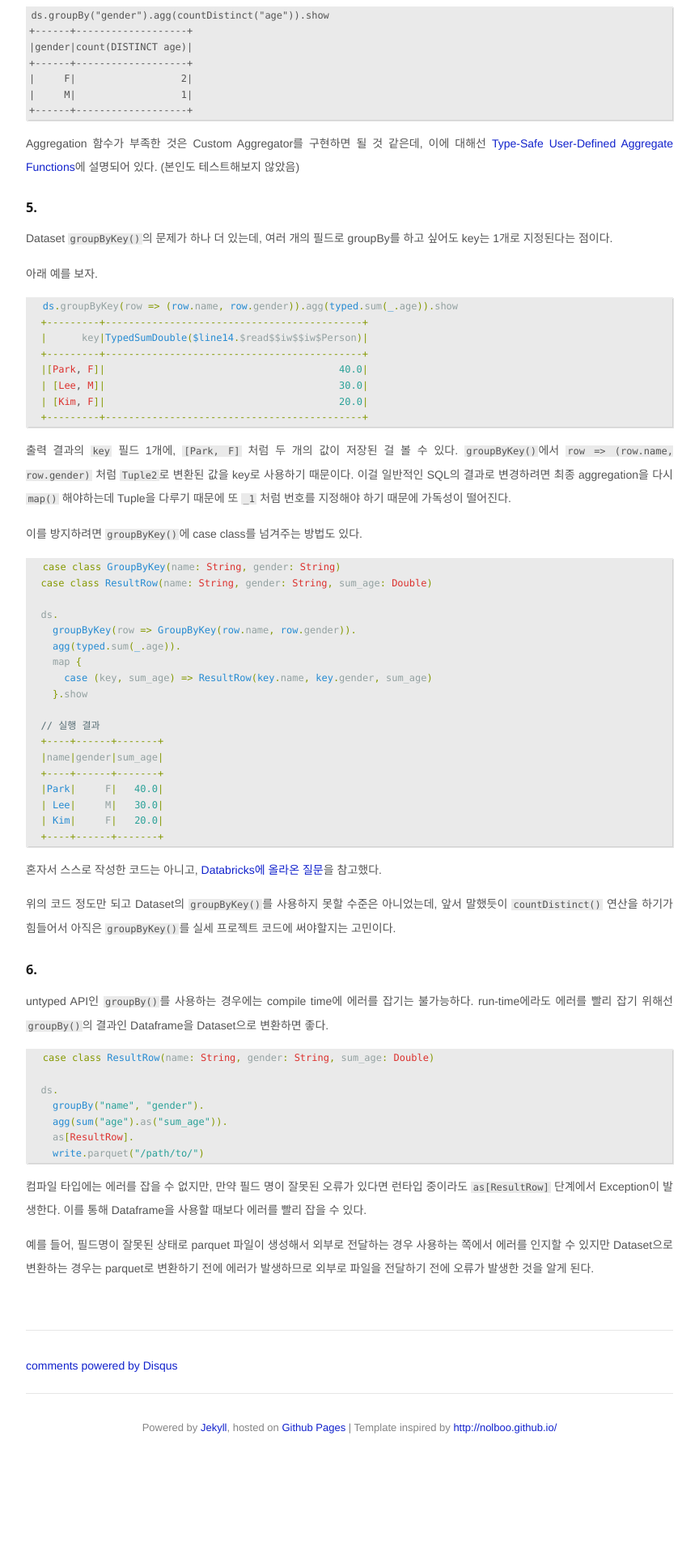
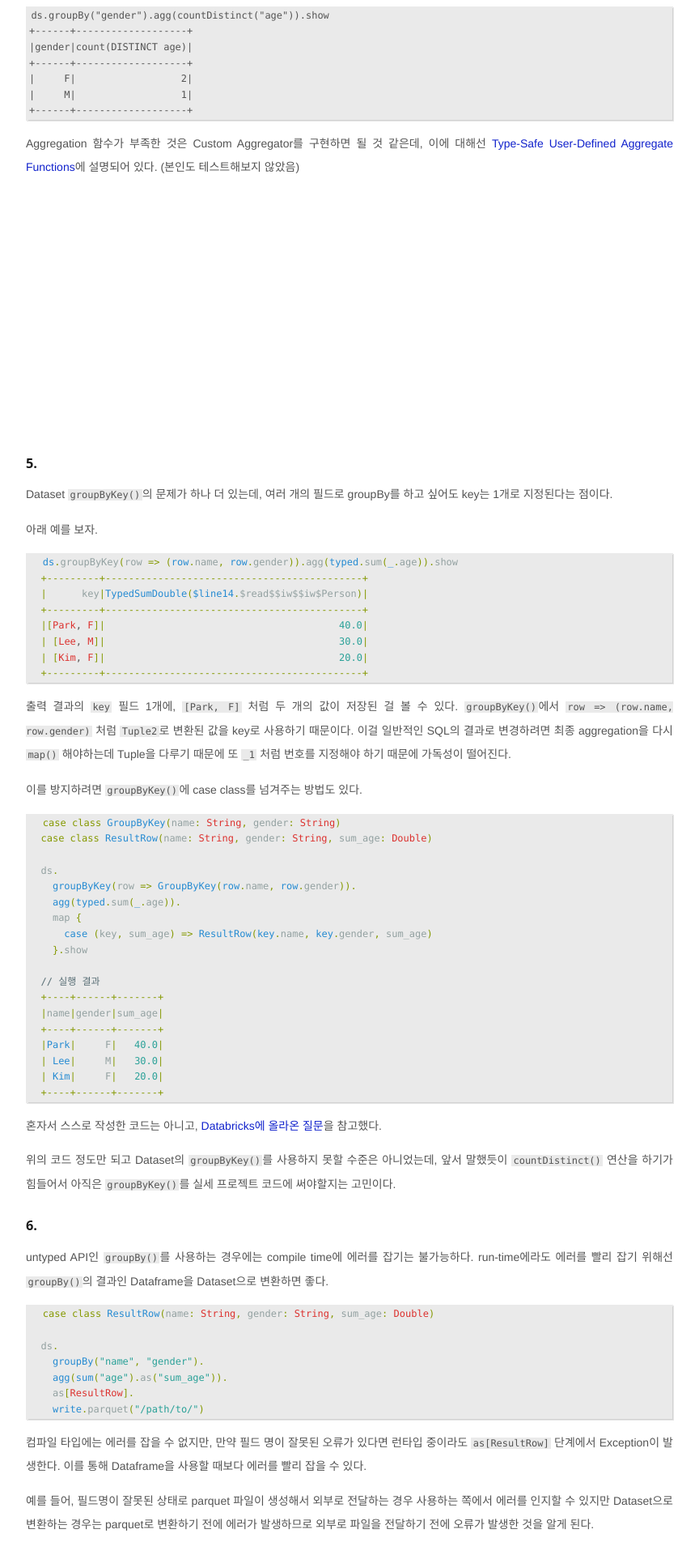
Before and after one commit to jason-heo/jason-heo.github.io, a Jekyll site: the page built from _posts/2019-08-10-dataset-typed-api.md, in a window 1280 px wide. Shown: the part 3295-5215 px from the top of the page at 81% size, without its empty margins (208-1072 px from the left). Built offline with Jekyll 4.4.1, drawn with Linux system fonts in a browser that asks for light colours; comment, search, counter and statistics services are not loaded; before the commit the page ends 5105 px from its top, so only the background shows below that.

Commit message:
간격 띄우기

```diff
--- a/_posts/2019-08-10-dataset-typed-api.md
+++ b/_posts/2019-08-10-dataset-typed-api.md
@@ -117,7 +117,9 @@ ds.groupBy("gender").agg(countDistinct("age")).show
 
 Aggregation 함수가 부족한 것은 Custom Aggregator를 구현하면 될 것 같은데, 이에 대해선 [Type-Safe User-Defined Aggregate Functions](https://spark.apache.org/docs/2.2.0/sql-programming-guide.html#type-safe-user-defined-aggregate-functions)에 설명되어 있다. (본인도 테스트해보지 않았음)
 
+<BR> <BR> <BR> <BR> <BR>
 {% include adsense-content.md %}
+<BR> <BR> <BR> <BR> <BR>
 
 ### 5.
 
```
